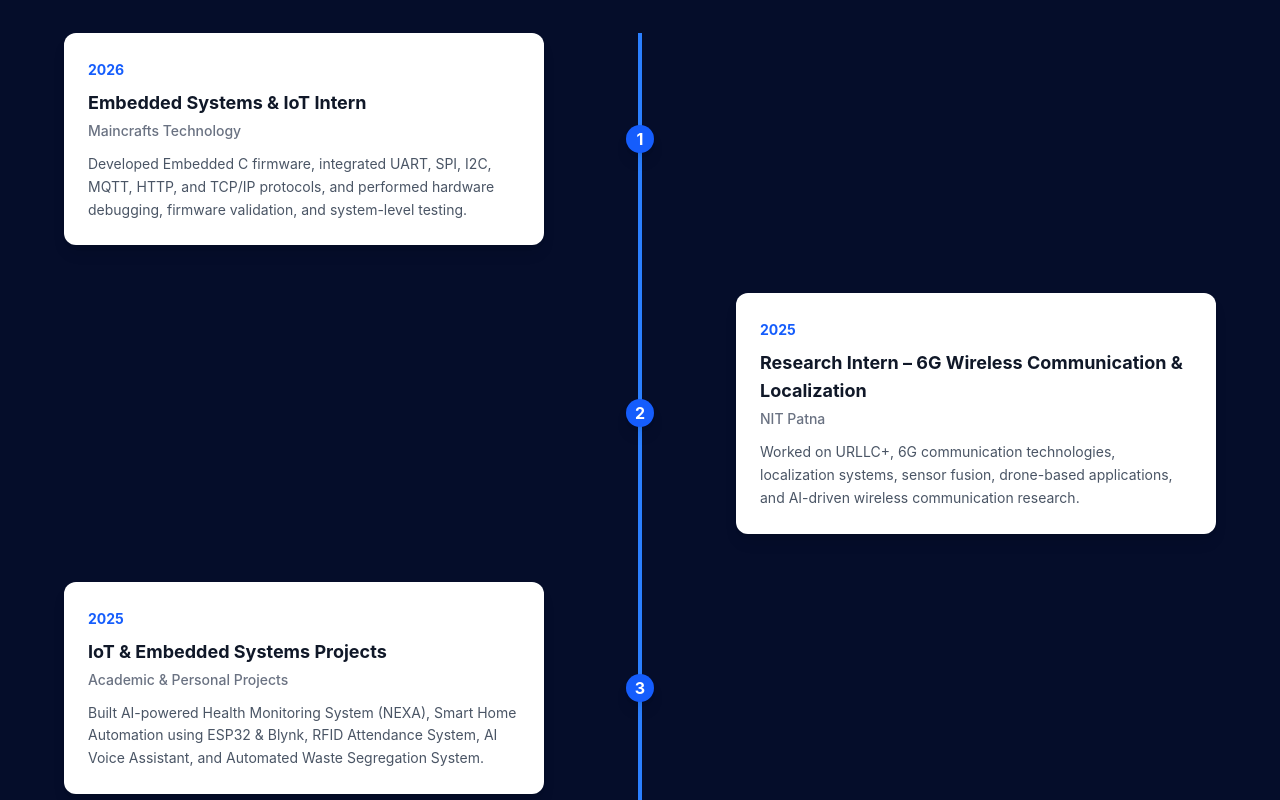
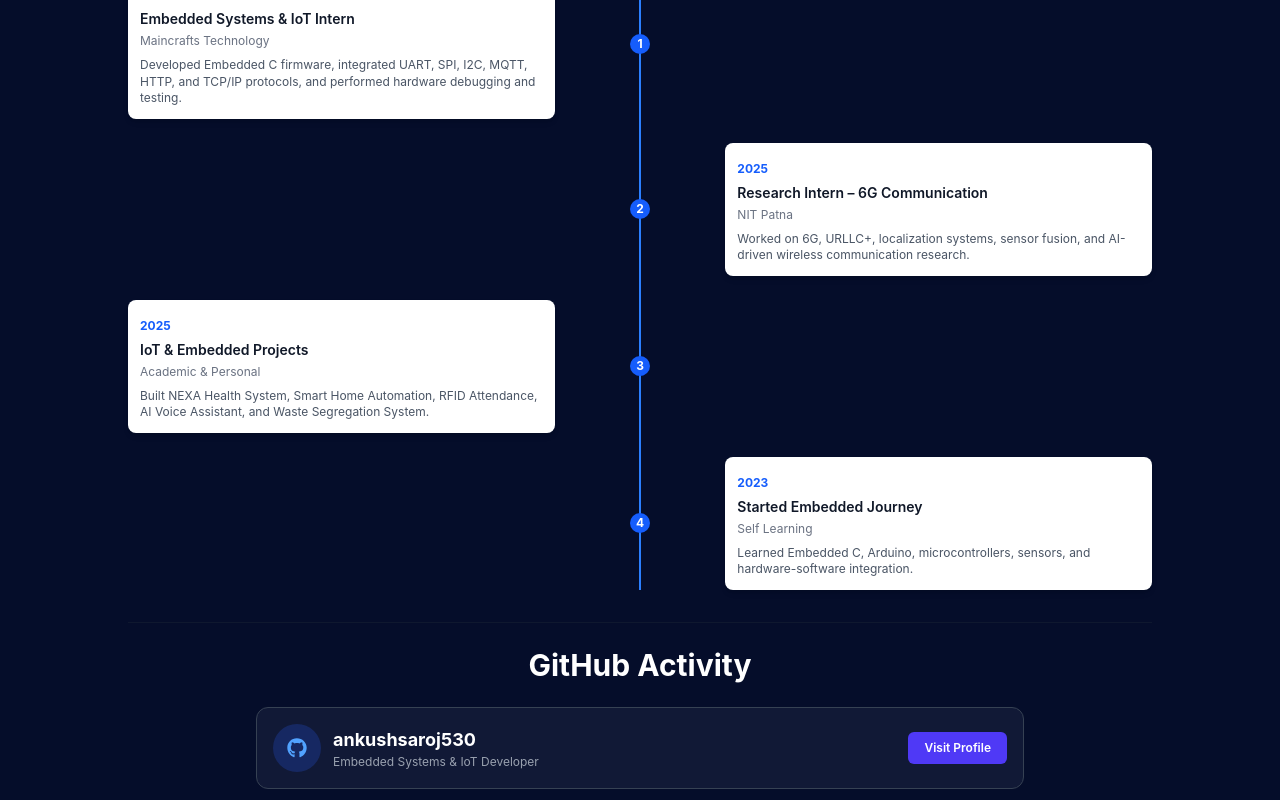
Before and after one commit to ankushsaroj530/Ankush, a React (Vite) app: page / in a window 1280 px wide. Shown: the part 4960-5760 px from the top of the page. Built offline with nearby package versions, Linux system fonts and the light colour scheme.

Commit message:
update image

```diff
--- a/src/App.css
+++ b/src/App.css
@@ -1,243 +1,184 @@
-/* Google Font */
-@import url('https://fonts.googleapis.com/css2?family=Poppins:wght@300;400;500;600;700;800&display=swap');
+.counter {
+  font-size: 16px;
+  padding: 5px 10px;
+  border-radius: 5px;
+  color: var(--accent);
+  background: var(--accent-bg);
+  border: 2px solid transparent;
+  transition: border-color 0.3s;
+  margin-bottom: 24px;
 
-*{
-  margin:0;
-  padding:0;
-  box-sizing:border-box;
-  font-family:'Poppins',sans-serif;
+  &:hover {
+    border-color: var(--accent-border);
   }
-
-html{
-  scroll-behavior:smooth;
-}
-
-body{
-  background:#0F172A;
-  color:white;
-  overflow-x:hidden;
-}
-
-/* ===== Scrollbar ===== */
-
-::-webkit-scrollbar{
-  width:10px;
-}
-
-::-webkit-scrollbar-track{
-  background:#0F172A;
-}
-
-::-webkit-scrollbar-thumb{
-  background:#22D3EE;
-  border-radius:20px;
-}
-
-::-webkit-scrollbar-thumb:hover{
-  background:#67E8F9;
-}
-
-/* ===== Selection ===== */
-
-::selection{
-  background:#22D3EE;
-  color:#0F172A;
-}
-
-/* ===== Section Animation ===== */
-
-section{
-  position:relative;
-}
-
-/* ===== Glow Effect ===== */
-
-.glow{
-  box-shadow:
-  0 0 10px rgba(34,211,238,.3),
-  0 0 20px rgba(34,211,238,.3),
-  0 0 40px rgba(34,211,238,.2);
-}
-
-/* ===== Card Style ===== */
-
-.card{
-  background:#1E293B;
-  border-radius:20px;
-  transition:.4s ease;
-}
-
-.card:hover{
-  transform:translateY(-10px);
-  box-shadow:
-  0 15px 30px rgba(0,0,0,.4),
-  0 0 20px rgba(34,211,238,.25);
-}
-
-/* ===== Image Hover ===== */
-
-.project-image{
-  overflow:hidden;
-}
-
-.project-image img{
-  transition:.5s ease;
-}
-
-.project-image:hover img{
-  transform:scale(1.1);
-}
-
-/* ===== Buttons ===== */
-
-.btn-primary{
-  background:#22D3EE;
-  color:#0F172A;
-  font-weight:600;
-  border:none;
-  border-radius:12px;
-  transition:.3s ease;
-}
-
-.btn-primary:hover{
-  transform:translateY(-3px);
-  box-shadow:
-  0 0 20px rgba(34,211,238,.5);
-}
-
-.btn-outline{
-  border:2px solid #22D3EE;
-  color:#22D3EE;
-  border-radius:12px;
-  transition:.3s ease;
-}
-
-.btn-outline:hover{
-  background:#22D3EE;
-  color:#0F172A;
-}
-
-/* ===== Navbar ===== */
-
-nav{
-  backdrop-filter:blur(12px);
-  border-bottom:1px solid rgba(34,211,238,.15);
-}
-
-/* ===== Hero Section ===== */
-
-.hero-glow{
-  position:absolute;
-  width:400px;
-  height:400px;
-  background:#22D3EE;
-  opacity:.08;
-  border-radius:50%;
-  filter:blur(100px);
-  z-index:-1;
-}
-
-/* ===== Floating Animation ===== */
-
-@keyframes float{
-  0%{
-    transform:translateY(0px);
-  }
-
-  50%{
-    transform:translateY(-15px);
-  }
-
-  100%{
-    transform:translateY(0px);
+  &:focus-visible {
+    outline: 2px solid var(--accent);
+    outline-offset: 2px;
   }
 }
 
-.float{
-  animation:float 4s ease-in-out infinite;
+.hero {
+  position: relative;
+
+  .base,
+  .framework,
+  .vite {
+    inset-inline: 0;
+    margin: 0 auto;
   }
 
-/* ===== Fade Up ===== */
-
-@keyframes fadeUp{
-  from{
-    opacity:0;
-    transform:translateY(40px);
+  .base {
+    width: 170px;
+    position: relative;
+    z-index: 0;
   }
 
-  to{
-    opacity:1;
-    transform:translateY(0);
+  .framework,
+  .vite {
+    position: absolute;
+  }
+
+  .framework {
+    z-index: 1;
+    top: 34px;
+    height: 28px;
+    transform: perspective(2000px) rotateZ(300deg) rotateX(44deg) rotateY(39deg)
+      scale(1.4);
+  }
+
+  .vite {
+    z-index: 0;
+    top: 107px;
+    height: 26px;
+    width: auto;
+    transform: perspective(2000px) rotateZ(300deg) rotateX(40deg) rotateY(39deg)
+      scale(0.8);
   }
 }
 
-.fade-up{
-  animation:fadeUp 1s ease forwards;
+#center {
+  display: flex;
+  flex-direction: column;
+  gap: 25px;
+  place-content: center;
+  place-items: center;
+  flex-grow: 1;
+
+  @media (max-width: 1024px) {
+    padding: 32px 20px 24px;
+    gap: 18px;
+  }
 }
 
-/* ===== Skill Tags ===== */
+#next-steps {
+  display: flex;
+  border-top: 1px solid var(--border);
+  text-align: left;
 
-.skill-tag{
-  background:rgba(34,211,238,.15);
-  color:#67E8F9;
-  padding:8px 14px;
-  border-radius:999px;
-  transition:.3s ease;
+  & > div {
+    flex: 1 1 0;
+    padding: 32px;
+    @media (max-width: 1024px) {
+      padding: 24px 20px;
+    }
   }
 
-.skill-tag:hover{
-  background:#22D3EE;
-  color:#0F172A;
-  transform:translateY(-3px);
+  .icon {
+    margin-bottom: 16px;
+    width: 22px;
+    height: 22px;
   }
 
-/* ===== Contact Inputs ===== */
-
-input,
-textarea{
-  background:#1E293B;
-  color:white;
-  border:1px solid #334155;
-  transition:.3s ease;
+  @media (max-width: 1024px) {
+    flex-direction: column;
+    text-align: center;
+  }
 }
 
-input:focus,
-textarea:focus{
-  outline:none;
-  border-color:#22D3EE;
-  box-shadow:
-  0 0 10px rgba(34,211,238,.3);
+#docs {
+  border-right: 1px solid var(--border);
+
+  @media (max-width: 1024px) {
+    border-right: none;
+    border-bottom: 1px solid var(--border);
+  }
 }
 
-/* ===== Footer ===== */
+#next-steps ul {
+  list-style: none;
+  padding: 0;
+  display: flex;
+  gap: 8px;
+  margin: 32px 0 0;
 
-footer{
-  border-top:1px solid rgba(34,211,238,.15);
+  .logo {
+    height: 18px;
   }
 
-/* ===== Gradient Text ===== */
+  a {
+    color: var(--text-h);
+    font-size: 16px;
+    border-radius: 6px;
+    background: var(--social-bg);
+    display: flex;
+    padding: 6px 12px;
+    align-items: center;
+    gap: 8px;
+    text-decoration: none;
+    transition: box-shadow 0.3s;
 
-.gradient-text{
-  background:linear-gradient(
-    90deg,
-    #22D3EE,
-    #67E8F9,
-    #A5F3FC
-  );
-  -webkit-background-clip:text;
-  -webkit-text-fill-color:transparent;
+    &:hover {
+      box-shadow: var(--shadow);
+    }
+    .button-icon {
+      height: 18px;
+      width: 18px;
+    }
   }
 
-/* ===== Responsive ===== */
+  @media (max-width: 1024px) {
+    margin-top: 20px;
+    flex-wrap: wrap;
+    justify-content: center;
 
-@media(max-width:768px){
-
-  h1{
-    font-size:2.5rem !important;
+    li {
+      flex: 1 1 calc(50% - 8px);
     }
 
-  h2{
-    font-size:1.8rem !important;
+    a {
+      width: 100%;
+      justify-content: center;
+      box-sizing: border-box;
+    }
+  }
 }
 
+#spacer {
+  height: 88px;
+  border-top: 1px solid var(--border);
+  @media (max-width: 1024px) {
+    height: 48px;
   }
+}
+
+.ticks {
+  position: relative;
+  width: 100%;
+
+  &::before,
+  &::after {
+    content: '';
+    position: absolute;
+    top: -4.5px;
+    border: 5px solid transparent;
+  }
+
+  &::before {
+    left: 0;
+    border-left-color: var(--border);
+  }
+  &::after {
+    right: 0;
+    border-right-color: var(--border);
+  }
+}
--- a/src/components/Experience.jsx
+++ b/src/components/Experience.jsx
@@ -8,82 +8,85 @@ function Experience() {
       title: "Embedded Systems & IoT Intern",
       company: "Maincrafts Technology",
       description:
-        "Developed Embedded C firmware, integrated UART, SPI, I2C, MQTT, HTTP, and TCP/IP protocols, and performed hardware debugging, firmware validation, and system-level testing.",
+        "Developed Embedded C firmware, integrated UART, SPI, I2C, MQTT, HTTP, and TCP/IP protocols, and performed hardware debugging and testing.",
     },
     {
       year: "2025",
-      title: "Research Intern – 6G Wireless Communication & Localization",
+      title: "Research Intern – 6G Communication",
       company: "NIT Patna",
       description:
-        "Worked on URLLC+, 6G communication technologies, localization systems, sensor fusion, drone-based applications, and AI-driven wireless communication research.",
+        "Worked on 6G, URLLC+, localization systems, sensor fusion, and AI-driven wireless communication research.",
     },
     {
       year: "2025",
-      title: "IoT & Embedded Systems Projects",
-      company: "Academic & Personal Projects",
+      title: "IoT & Embedded Projects",
+      company: "Academic & Personal",
       description:
-        "Built AI-powered Health Monitoring System (NEXA), Smart Home Automation using ESP32 & Blynk, RFID Attendance System, AI Voice Assistant, and Automated Waste Segregation System.",
+        "Built NEXA Health System, Smart Home Automation, RFID Attendance, AI Voice Assistant, and Waste Segregation System.",
     },
     {
       year: "2023",
-      title: "Started Embedded Systems Journey",
+      title: "Started Embedded Journey",
       company: "Self Learning",
       description:
-        "Started learning Embedded C, microcontrollers, Arduino development, electronics fundamentals, sensor interfacing, and hardware-software integration.",
+        "Learned Embedded C, Arduino, microcontrollers, sensors, and hardware-software integration.",
     },
   ];
 
   return (
     <section
       id="experience"
-      className="py-16 px-6 bg-[#050d2a] w-full min-h-screen relative z-10"
+      className="py-8 px-4 bg-[#050d2a] w-full min-h-screen"
     >
-      <div className="max-w-6xl mx-auto">
+      <div className="max-w-5xl mx-auto">
 
         {/* HEADING */}
-        <div className="text-center mb-16 relative z-10">
-          <h2 className="text-4xl md:text-5xl font-bold text-white">
+        <div className="text-center mb-10">
+          <h2 className="text-3xl md:text-4xl font-bold text-white">
             Experience & Journey
           </h2>
         </div>
 
         {/* TIMELINE */}
-        <div className="relative mb-20 z-10">
+        <div className="relative">
 
           {/* LINE */}
-          <div className="absolute left-4 md:left-1/2 top-0 bottom-0 w-1 bg-blue-500 transform md:-translate-x-1/2 z-0"></div>
+          <div className="absolute left-4 md:left-1/2 top-0 bottom-0 w-0.5 bg-blue-500 transform md:-translate-x-1/2"></div>
 
           {experiences.map((exp, index) => (
             <motion.div
               key={index}
-              className={`mb-12 flex flex-col md:flex-row items-center justify-between w-full relative z-10 ${
+              className={`mb-6 flex flex-col md:flex-row items-center justify-between w-full relative ${
                 index % 2 === 0 ? "md:flex-row-reverse" : ""
               }`}
-              initial={{ opacity: 0, y: 50 }}
+              initial={{ opacity: 0, y: 40 }}
               whileInView={{ opacity: 1, y: 0 }}
-              transition={{ duration: 0.5, delay: index * 0.1 }}
+              transition={{ duration: 0.4, delay: index * 0.08 }}
               viewport={{ once: true }}
             >
               {/* EMPTY SIDE */}
               <div className="w-full md:w-5/12"></div>
 
               {/* DOT */}
-              <div className="absolute left-4 md:left-1/2 transform -translate-x-1/2 w-7 h-7 bg-blue-600 rounded-full flex items-center justify-center text-white font-bold shadow-lg z-20">
+              <div className="absolute left-4 md:left-1/2 transform -translate-x-1/2 w-5 h-5 bg-blue-600 rounded-full flex items-center justify-center text-white text-xs font-bold">
                 {index + 1}
               </div>
 
               {/* CARD */}
-              <div className="w-full md:w-5/12 bg-white p-6 rounded-xl shadow-lg z-10">
-                <span className="text-blue-600 font-bold text-sm">
+              <div className="w-full md:w-5/12 bg-white p-3 rounded-lg shadow-md">
+                <span className="text-blue-600 font-bold text-xs">
                   {exp.year}
                 </span>
-                <h3 className="text-lg font-bold mt-2 text-gray-900">
+
+                <h3 className="text-sm font-semibold mt-1 text-gray-900">
                   {exp.title}
                 </h3>
-                <p className="text-gray-500 font-medium mt-1 text-sm">
+
+                <p className="text-gray-500 text-xs mt-1">
                   {exp.company}
                 </p>
-                <p className="text-gray-600 mt-3 text-sm leading-relaxed">
+
+                <p className="text-gray-600 mt-2 text-xs leading-snug">
                   {exp.description}
                 </p>
               </div>
@@ -92,32 +95,31 @@ function Experience() {
         </div>
 
         {/* GITHUB SECTION */}
-        <div className="pt-10 mt-10 border-t border-gray-800/40 relative z-10">
+        <div className="pt-6 mt-8 border-t border-gray-800/40">
 
-          {/* HEADING */}
-          <div className="text-center mb-10">
-            <h2 className="text-3xl md:text-4xl font-bold text-white">
+          <div className="text-center mb-6">
+            <h2 className="text-2xl md:text-3xl font-bold text-white">
               GitHub Activity
             </h2>
           </div>
 
-          <div className="flex justify-center w-full">
+          <div className="flex justify-center">
             <motion.div
-              className="w-full max-w-4xl bg-[#111936] border border-gray-700 rounded-2xl p-6 flex flex-col md:flex-row items-center justify-between gap-6"
+              className="w-full max-w-3xl bg-[#111936] border border-gray-700 rounded-xl p-4 flex flex-col md:flex-row items-center justify-between gap-4"
               initial={{ opacity: 0, scale: 0.95 }}
               whileInView={{ opacity: 1, scale: 1 }}
               viewport={{ once: true }}
             >
-              <div className="flex items-center gap-4">
-                <div className="w-16 h-16 rounded-full bg-blue-900/50 flex items-center justify-center text-2xl">
+              <div className="flex items-center gap-3">
+                <div className="w-12 h-12 rounded-full bg-blue-900/50 flex items-center justify-center text-xl">
                   <FaGithub className="text-blue-400" />
                 </div>
 
                 <div>
-                  <h4 className="text-xl font-bold text-white">
+                  <h4 className="text-lg font-bold text-white">
                     ankushsaroj530
                   </h4>
-                  <p className="text-gray-400 text-sm">
+                  <p className="text-gray-400 text-xs">
                     Embedded Systems & IoT Developer
                   </p>
                 </div>
@@ -127,9 +129,9 @@ function Experience() {
                 href="https://github.com/ankushsaroj530"
                 target="_blank"
                 rel="noreferrer"
-                className="px-5 py-2.5 font-semibold text-sm text-white bg-indigo-600 hover:bg-indigo-500 rounded-lg transition"
+                className="px-4 py-2 text-xs font-semibold text-white bg-indigo-600 hover:bg-indigo-500 rounded-md transition"
               >
-                Visit GitHub Profile
+                Visit Profile
               </a>
             </motion.div>
           </div>
```
Also changed, not shown: src/assets/images/profile.jpg. Lines whose indentation alone changed are shown as unchanged.
